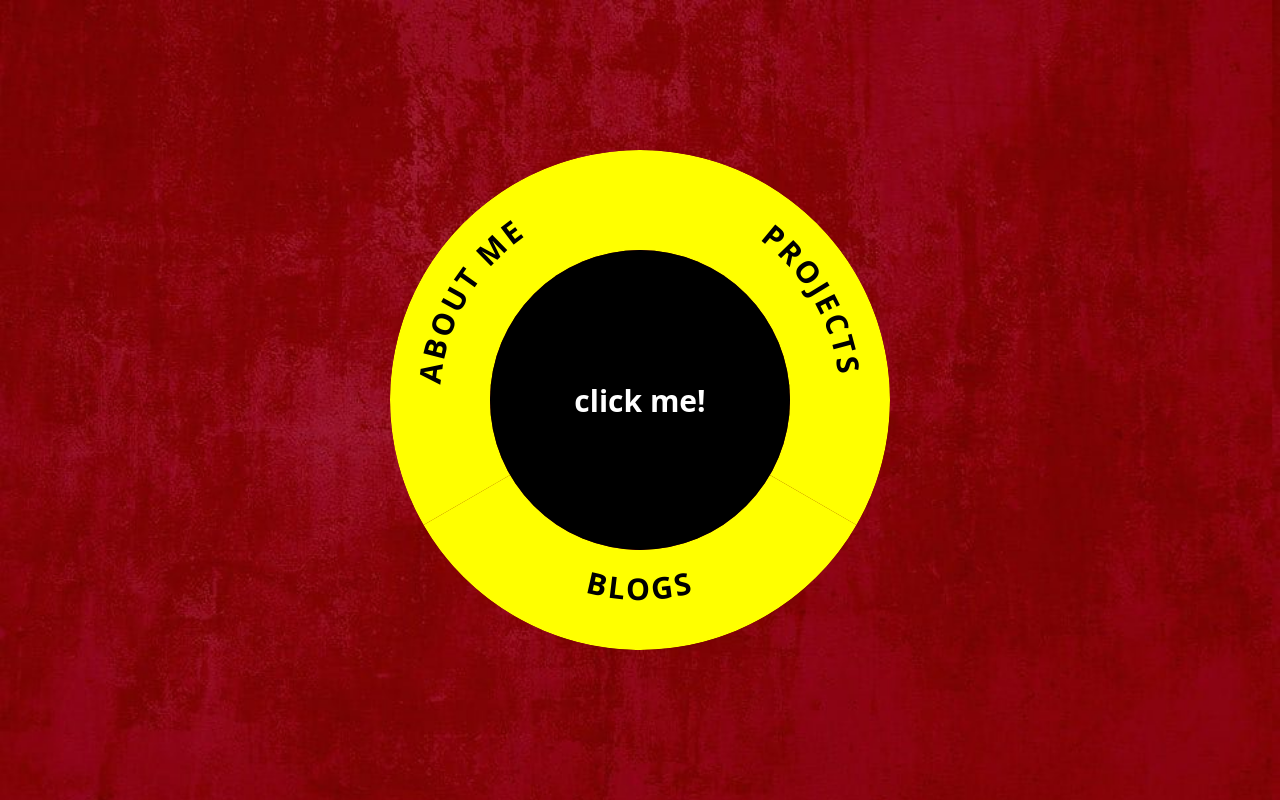
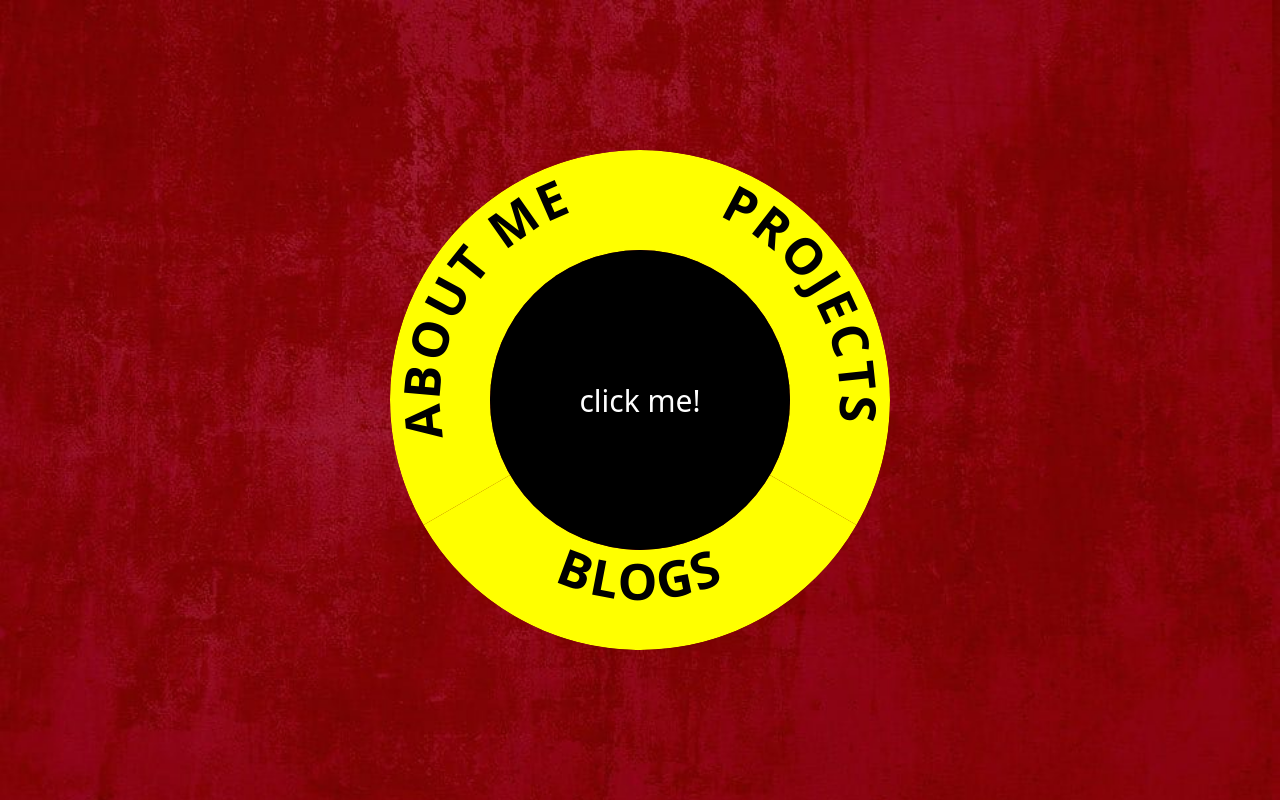
Before and after one commit to iampruh887/portfolio, a React (Vite) app: page / in a window 1280 px wide. Built offline with nearby package versions, Linux system fonts and the light colour scheme; a web font is replaced by a local one.

Commit message:
optimized rendering of menu

```diff
--- a/src/App.css
+++ b/src/App.css
@@ -34,15 +34,17 @@ body {
 .slice-group {
   transition: transform 0.3s ease, filter 0.3s ease;
   transform-origin: 50% 50%;
+  will-change: transform, filter;
 }
 
 .slice-text {
   fill: black;
-  font-size: 6px;
+  font-size: 10px;
   font-weight: bold;
   font-family: "Bitcount Grid Double Ink", system-ui;
   pointer-events: none;
   letter-spacing: 0.5px;
+  text-rendering: optimizeSpeed;
 }
 
 .slice1 {
@@ -81,19 +83,7 @@ body {
   font-family: "Bitcount Grid Double Ink", system-ui;
   font-optical-sizing: auto;
   font-size: 30px;
-  font-weight: 900;
-  font-style: normal;
-  font-variation-settings:
-    "slnt" 0,
-    "CRSV" 0.5,
-    "ELSH" 0,
-    "ELXP" 0,
-    "SZP1" 0,
-    "SZP2" 0,
-    "XPN1" 0,
-    "XPN2" 0,
-    "YPN1" 0,
-    "YPN2" 0;
+
   transition: box-shadow 0.3s ease;
   cursor: pointer;
 }
```
Also changed, not shown: 1 other file (tests, documents, lock files or other folders).
